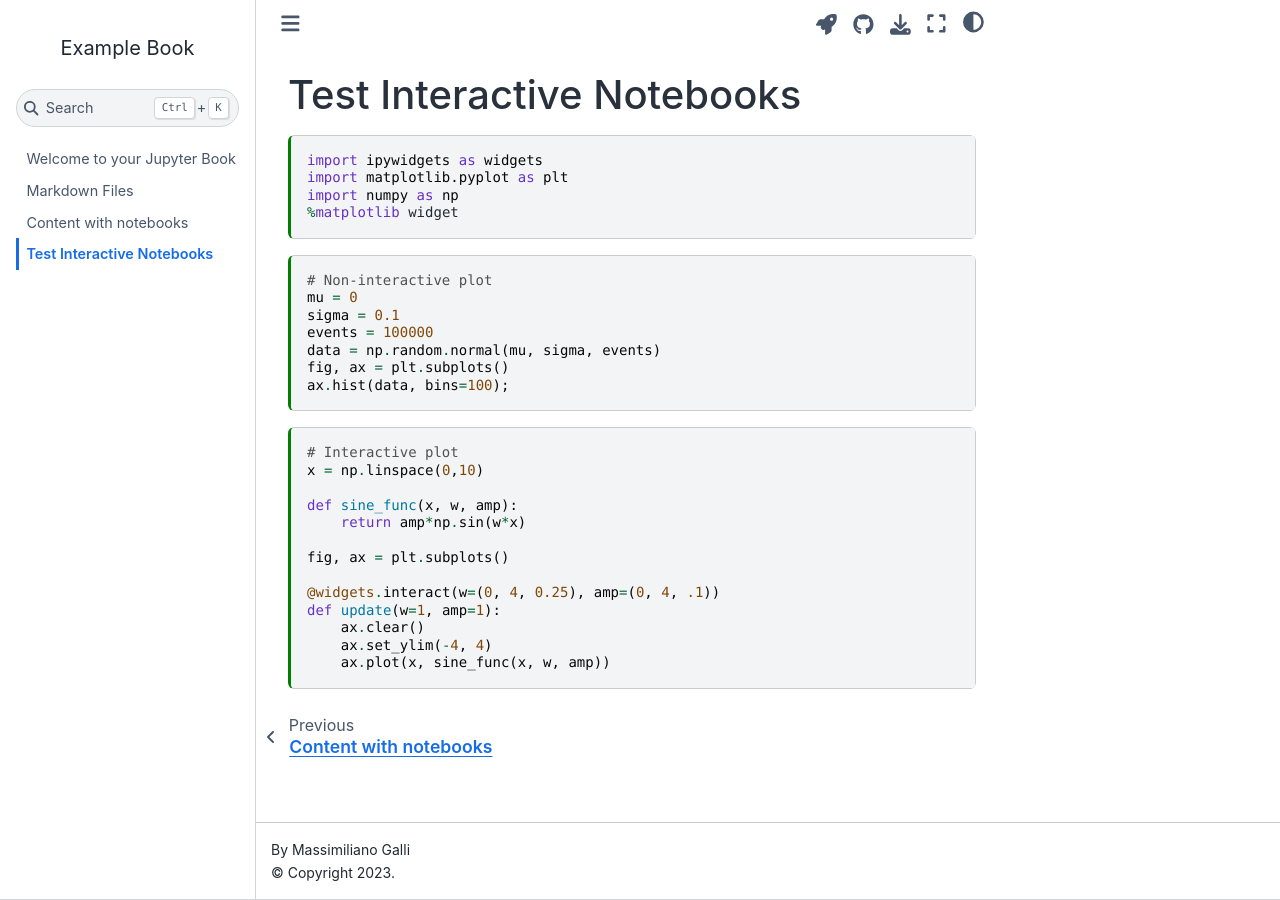
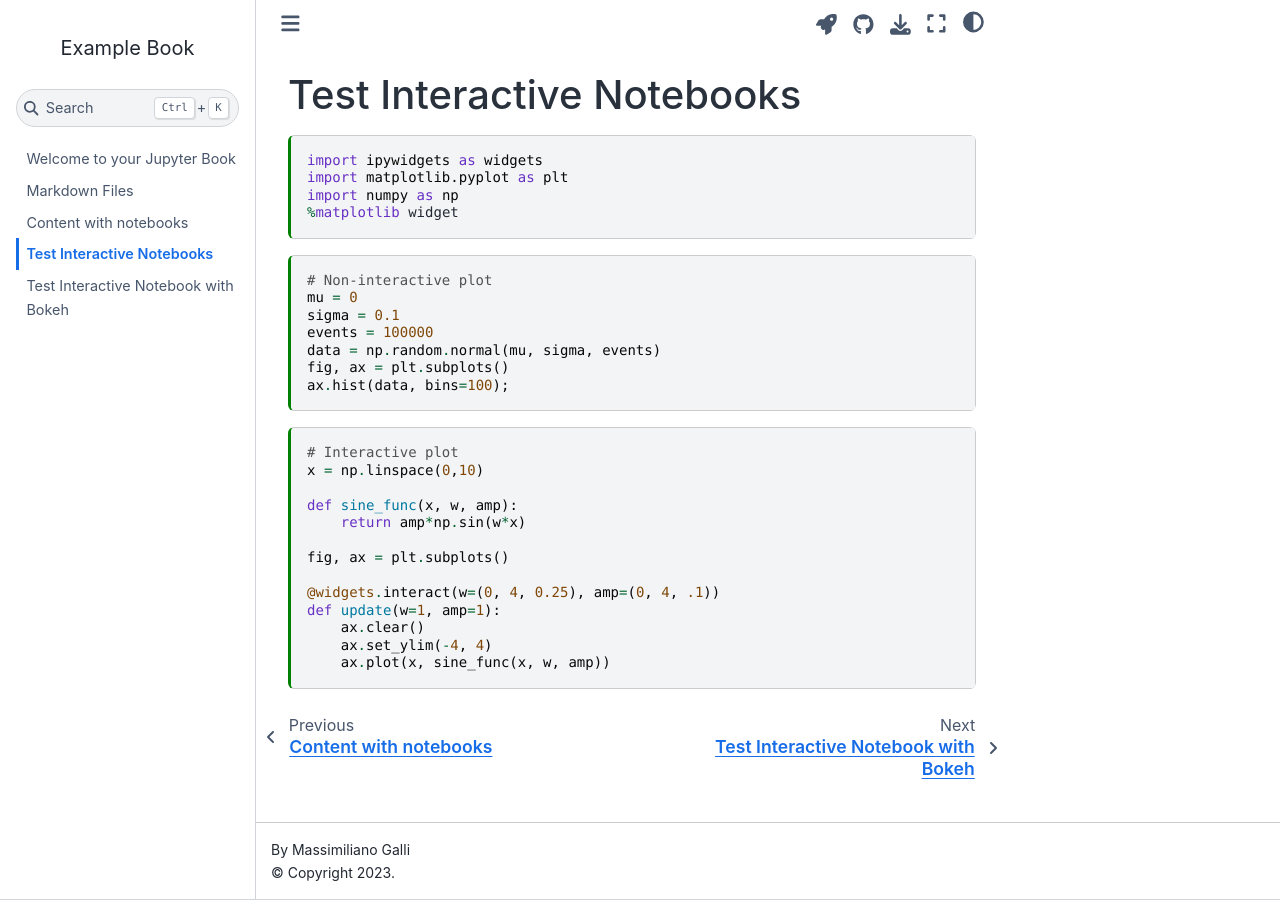
Before and after one commit to maxgalli/PythonExamples, a Jupyter Book: the page built from jb/book/interactive_notebook.ipynb, in a window 1280 px wide. Built offline with Jupyter Book 1.0.4 settings and Sphinx 7.4.7 and the Sphinx Book theme 1.1.4, drawn with Linux system fonts in a browser that asks for light colours.

Commit message:
Add bokeh interactive notebook

```diff
--- a/environment.yml
+++ b/environment.yml
@@ -6,6 +6,7 @@
   - jupyterlab
   - scipy
   - matplotlib
+  - bokeh
   - jupyter-book
   - ghp-import
   - ipympl
--- a/jb/book/_config.yml
+++ b/jb/book/_config.yml
@@ -29,8 +29,8 @@
   use_issues_button: true
   use_repository_button: true
 
-# Interactivity
 launch_buttons:
-  use_thebelab_button: true
+  notebook_interface: jupyterlab
   thebe: true
   use_show_widgets_button: true
+  colab_url: https://colab.research.google.com
--- a/jb/book/_toc.yml
+++ b/jb/book/_toc.yml
@@ -7,3 +7,4 @@
 - file: markdown
 - file: notebooks
 - file: interactive_notebook
+- file: interactive_bokeh_notebook
```
Also changed, not shown: jb/book/interactive_bokeh_notebook.ipynb (added), 1 other file.
